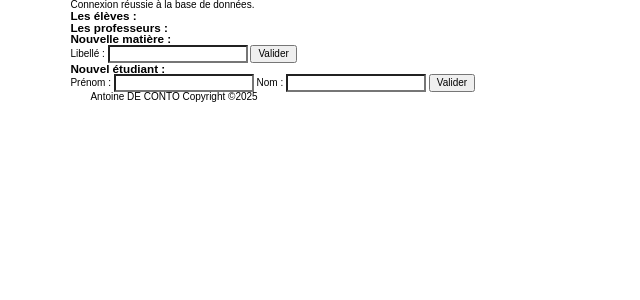
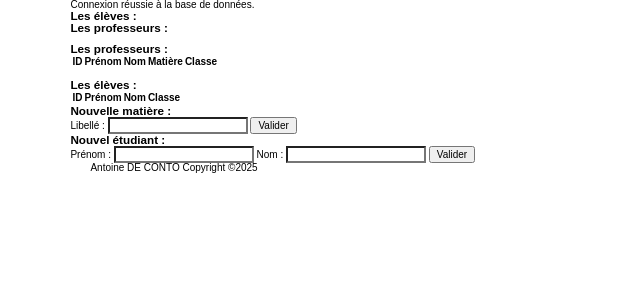
Before and after one commit to Ayliabricot/TP10_SABADIE_Aylia, a PHP site: page / in a window 1280 px wide. Shown: the part 275-575 px from the top of the page, without its empty margins (0-640 px from the left). Run offline with PHP 8.4, Linux system fonts and the light colour scheme; data that the repository does not hold is empty; some libraries are stand-ins or nearby versions.

Commit message:
Tableaux des élèves et professeurs faits.

```diff
--- a/index.php
+++ b/index.php
@@ -17,7 +17,7 @@
 
     echo "</ul>";
 
-    $resultat = $dbPDO->prepare("SELECT * FROM professeurs INNER JOIN matiere ON professeurs.id_matiere=matiere.id INNER JOIN classes ON professeurs.id_classe=classes.id");
+    $resultat = $dbPDO->prepare("SELECT professeurs.id AS id,professeurs.prenom AS prenom,professeurs.nom AS nom,matiere.lib AS matiere,classes.libelle AS classe FROM professeurs INNER JOIN matiere ON professeurs.id_matiere=matiere.id INNER JOIN classes ON professeurs.id_classe=classes.id");
     $resultat->execute();
 
     $professeurs=$resultat->fetchAll();
@@ -32,6 +32,82 @@
 
 
 ?>
+
+
+<br><h3>Les professeurs :</h3>
+<div class="relative overflow-x-auto">
+    <table class="w-full text-sm text-left rtl:text-right text-gray-500 dark:text-gray-400">
+        <thead class="text-xs text-gray-700 uppercase bg-gray-50 dark:bg-gray-700 dark:text-gray-400">
+            <tr>
+                <th scope="col" class="px-6 py-3">
+                    ID
+                </th>
+                <th scope="col" class="px-6 py-3">
+                    Prénom
+                </th>
+                <th scope="col" class="px-6 py-3">
+                    Nom
+                </th>
+                <th scope="col" class="px-6 py-3">
+                    Matière
+                </th>
+                <th scope="col" class="px-6 py-3">
+                    Classe
+                </th>
+            </tr>
+        </thead>
+
+        <tbody>
+          <?php
+          foreach ($professeurs as $professeur){
+            echo'<tr class="bg-white border-b dark:bg-gray-800 dark:border-gray-700 border-gray-200">
+                <th scope="row" class="px-6 py-4 font-medium text-gray-900 whitespace-nowrap dark:text-white">'.$professeur["id"].'</th>
+                <td class="px-6 py-4">'.$professeur["prenom"].'</td>
+                <td class="px-6 py-4">'.$professeur["nom"].'</td>
+                <td class="px-6 py-4">'.$professeur["matiere"].'</td>
+                <td class="px-6 py-4">'.$professeur["classe"].'</td>
+            </tr>';
+          }
+          ?>
+        </tbody>
+    </table>
+</div>
+
+<br><h3>Les élèves :</h3>
+<div class="relative overflow-x-auto">
+    <table class="w-full text-sm text-left rtl:text-right text-gray-500 dark:text-gray-400">
+        <thead class="text-xs text-gray-700 uppercase bg-gray-50 dark:bg-gray-700 dark:text-gray-400">
+            <tr>
+                <th scope="col" class="px-6 py-3">
+                    ID
+                </th>
+                <th scope="col" class="px-6 py-3">
+                    Prénom
+                </th>
+                <th scope="col" class="px-6 py-3">
+                    Nom
+                </th>
+                <th scope="col" class="px-6 py-3">
+                    Classe
+                </th>
+            </tr>
+        </thead>
+
+        <tbody>
+          <?php
+          foreach ($etudiants as $etudiant){
+            $id=$etudiant['id'];
+            echo'<tr class="bg-white border-b dark:bg-gray-800 dark:border-gray-700 border-gray-200">
+                <th scope="row" class="px-6 py-4 font-medium text-gray-900 whitespace-nowrap dark:text-white">'.$etudiant["id"].'</th>
+                <td class="px-6 py-4">'.$etudiant["prenom"].'</td>
+                <td class="px-6 py-4">'.$etudiant["nom"].'</td>
+                <td class="px-6 py-4">'.$etudiant["classe"].'</td>
+            </tr>';
+          }
+          ?>
+        </tbody>
+    </table>
+</div>
 
 <h3>Nouvelle matière : </h3>
 <form action="./Views/nouvelle_matiere.php" method="post">
```
